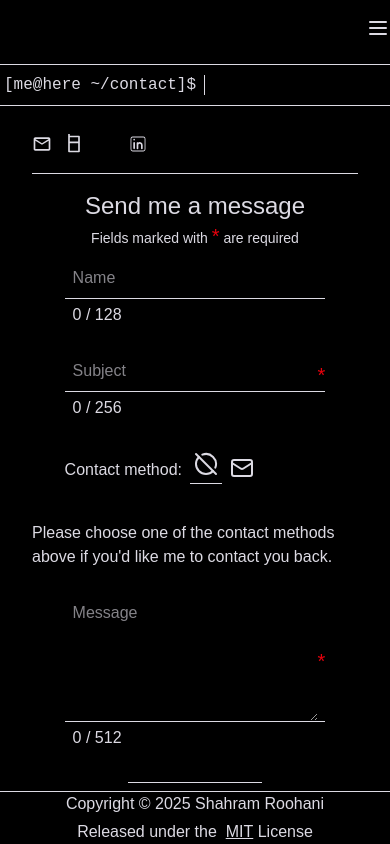
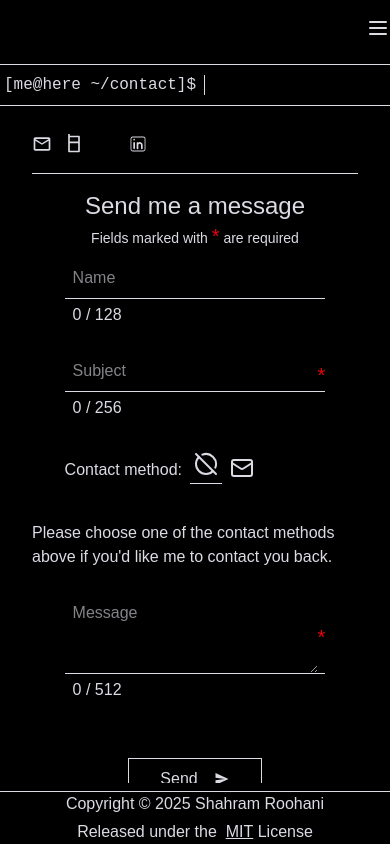
Before and after one commit to sroohani/portfolio-fe-ng, a Next.js app: page /contact in a window 390 px wide. Built offline with nearby package versions, Linux system fonts and the light colour scheme; some icons are missing.

Commit message:
Improve contact form UX

```diff
--- a/src/app/HomeButtonBar.tsx
+++ b/src/app/HomeButtonbar.tsx
@@ -3,11 +3,12 @@
 import React from "react";
 import Button from "@/components/Button";
 import { useRouter } from "next/navigation";
+import Buttonbar from "@/components/Buttonbar";
 
-const HomeButtonBar = () => {
+const HomeButtonbar = () => {
   const router = useRouter();
   return (
-    <div className="grid grid-cols-1 sm:grid-cols-2 gap-4 mt-4">
+    <Buttonbar>
       <Button
         title="View or download my resume"
         onClick={() => router.push("/resume")}
@@ -16,8 +17,8 @@ const HomeButtonBar = () => {
         title="Send me a message"
         onClick={() => router.push("/contact")}
       />
-    </div>
+    </Buttonbar>
   );
 };
 
-export default HomeButtonBar;
+export default HomeButtonbar;
--- a/src/app/contact/ContactForm.tsx
+++ b/src/app/contact/ContactForm.tsx
@@ -9,16 +9,27 @@ import ContactType, {
 import FormInput from "./FormInput";
 import Button from "@/components/Button";
 import { IoMdSend } from "react-icons/io";
+import { RiResetLeftFill } from "react-icons/ri";
 import { z } from "zod";
 import { sendMessage } from "@/server-actions";
 import TelInput from "./TelInput";
 import { useToastStore } from "@/components/store";
+import Buttonbar from "@/components/Buttonbar";
 
-const ContactForm = () => {
+interface Props {
+  onSent?: () => void;
+}
+
+const ContactForm = ({ onSent }: Props) => {
   const toast = useToastStore();
   const [contactType, setContactType] = useState(CONTACT_TYPE_NONE);
   const formRef = useRef<HTMLFormElement>(null);
   const [formKey, setFormKey] = useState(false);
+
+  const resetForm = () => {
+    setContactType(CONTACT_TYPE_NONE);
+    setFormKey(!formKey);
+  };
 
   const handleSubmit = (e: FormEvent<HTMLFormElement>) => {
     e.preventDefault();
@@ -29,7 +40,7 @@ const ContactForm = () => {
         name: z.string().optional(),
         subject: z.string().optional(),
         contact: z.union([
-          z.literal(""),
+          z.literal("none"),
           z.literal("email"),
           z.literal("whatsapp"),
         ]),
@@ -43,7 +54,7 @@ const ContactForm = () => {
           (schema.contact === "whatsapp" &&
             schema.whatsapp !== undefined &&
             schema.whatsapp.length > 0) ||
-          schema.contact === ""
+          schema.contact === "none"
         );
       });
 
@@ -64,10 +75,14 @@ const ContactForm = () => {
       })
     );
 
-    setFormKey(!formKey);
+    resetForm();
 
     toast.setMessage("Sent!");
     toast.setVisible(true);
+
+    if (onSent) {
+      onSent();
+    }
   };
 
   return (
@@ -114,16 +129,26 @@ const ContactForm = () => {
         id="message"
         title="Message"
         maxLen={512}
-        rows={5}
+        rows={3}
         cols={33}
         required
       />
-      <Button
-        title="Send"
-        classes="min-w-[15ch]"
-        icon={IoMdSend}
-        iconPosition="after"
-      />
+      <Buttonbar>
+        <Button
+          title="Send"
+          type="submit"
+          classes="min-w-[15ch] m-2 sm:mx-6 sm:mb-2 sm:mt-0"
+          icon={IoMdSend}
+          iconPosition="after"
+        />
+        <Button
+          title="Reset"
+          classes="min-w-[15ch] m-2 sm:mx-6 sm:mb-2 sm:mt-0"
+          icon={RiResetLeftFill}
+          iconPosition="after"
+          onClick={resetForm}
+        />
+      </Buttonbar>
     </form>
   );
 };
--- a/src/app/contact/Content.tsx
+++ b/src/app/contact/Content.tsx
@@ -1,7 +1,35 @@
+"use client";
+import { useState } from "react";
 import ContactbarContainer from "./ContactbarContainer";
 import ContactForm from "./ContactForm";
+import Button from "@/components/Button";
 
 const Content = () => {
+  const [showThanks, setShowThanks] = useState(false);
+  const onSent = () => {
+    setShowThanks(true);
+  };
+
+  if (showThanks) {
+    return (
+      <div className="flex flex-col justify-start align-center w-full h-full gap-16 mt-16">
+        <span className="w-full text-center text-4xl sm:text-8xl">
+          Thank you!
+        </span>
+        <span className="w-full text-center text-2xl sm:text-4xl">
+          Your message was sent. If you have provided a contact, I will contact
+          you as soon as I can.
+        </span>
+        <div className="w-full flex justify-center items-center mt-4 sm:mt-8">
+          <Button
+            title="OK"
+            classes="w-[16ch]"
+            onClick={() => setShowThanks(false)}
+          />
+        </div>
+      </div>
+    );
+  } else {
     return (
       <div className="relative flex flex-col justify-start items-start w-full px-8">
         <ContactbarContainer />
@@ -12,9 +40,10 @@ const Content = () => {
           Fields marked with <span className="text-red-600 text-xl">*</span> are
           required
         </p>
-      <ContactForm />
+        <ContactForm onSent={onSent} />
       </div>
     );
+  }
 };
 
 export default Content;
--- a/src/app/contact/FormInput.tsx
+++ b/src/app/contact/FormInput.tsx
@@ -32,7 +32,7 @@ const FormInput = ({
   };
 
   return (
-    <div className="flex flex-col justify-start items-start gap-1 w-[80%] [&_input,textarea]:border-none [&_input,textarea]:outline-none [&_input,textarea]:placeholder:opacity-0 [&_input[type=tel]:not-placeholder-shown_]">
+    <div className="flex flex-col justify-start items-start gap-1 w-[80%] [&_input,textarea]:border-none [&_input,textarea]:outline-none [&_input,textarea]:placeholder:opacity-0 [&_input[type=tel]:not-placeholder-shown]">
       <label
         className="group relative flex justify-center items-center border-b-[1px] w-full"
         htmlFor={id}
--- a/src/app/page.tsx
+++ b/src/app/page.tsx
@@ -1,6 +1,6 @@
 import { Metadata } from "next";
 import Image from "next/image";
-import HomeButtonBar from "./HomeButtonBar";
+import HomeButtonBar from "./HomeButtonbar";
 import logo from "@/assets/images/logo.jpeg";
 import wavingHand from "@/assets/images/waving-hand.png";
 
--- a/src/assets/json/resume.json
+++ b/src/assets/json/resume.json
@@ -161,7 +161,7 @@
         "Codec converter software - (C, C++, MFC, DirectShow)",
         "Playlist Creator software - (C, C++, MFC, DirectShow)",
         "VTR emulator software - (C, C++, MFC)",
-        "Ingest Server software and its peripheral software tool - (C, C++, MFC, DirectShow, Matrox DigiSuite/DSX)",
+        "Ingest Server software and its peripheral software tools - (C, C++, MFC, DirectShow, Matrox DigiSuite/DSX)",
         "Playout Server software and its peripheral software tools - (C, C++, MFC, DirectShow, Matrox DigiSuite/DSX)",
         "Linux kernel module for configuring  an Ethernet switch - (C, Embedded Linux)",
         "Software for the DSL transceiver interface of an SHDSL DSLAM - (C, C++, Freescale PowerPC, VxWorks, Infineon Socrates-4e SHDSL)",
--- a/src/components/Button.tsx
+++ b/src/components/Button.tsx
@@ -4,6 +4,7 @@ import type { IconType } from "react-icons";
 
 interface Props {
   title: string;
+  type?: "submit" | "reset" | "button";
   icon?: IconType;
   iconPosition?: "before" | "after";
   onClick?: () => void;
@@ -12,6 +13,7 @@ interface Props {
 
 const Button = ({
   title,
+  type = "button",
   icon: Icon,
   iconPosition = "before",
   onClick,
@@ -19,6 +21,7 @@ const Button = ({
 }: Props) => {
   return (
     <button
+      type={type}
       className={`flex justify-center items-center gap-4 bg-background text-foreground outline-0 cursor-pointer p-2 border-[1px] whitespace-normal wrap-break-word transition-shadow hover:transition-shadow hover:shadow-[0_0_6px_2px] duration-300 ${classes}`}
       onClick={() => onClick && onClick()}
     >
--- /dev/null
+++ b/src/components/Buttonbar.tsx
@@ -0,0 +1,16 @@
+import { ReactNode } from "react";
+
+interface Props {
+  children?: ReactNode;
+  classes?: string;
+}
+
+const Buttonbar = ({ children, classes = "" }: Props) => {
+  return (
+    <div className={`grid grid-cols-1 sm:grid-cols-2 gap-4 mt-4 ${classes}`}>
+      {children}
+    </div>
+  );
+};
+
+export default Buttonbar;
```
Lines whose indentation alone changed are shown as unchanged.
